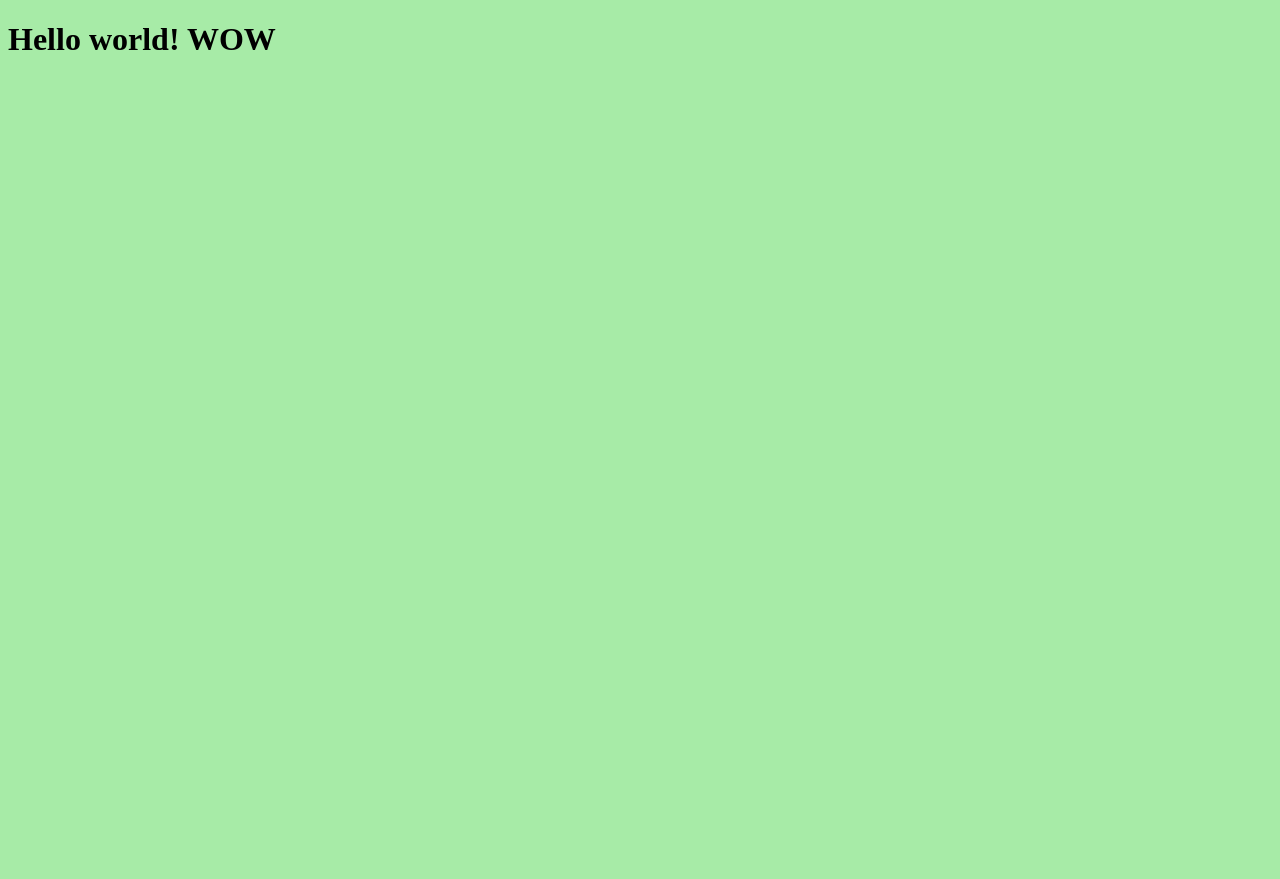
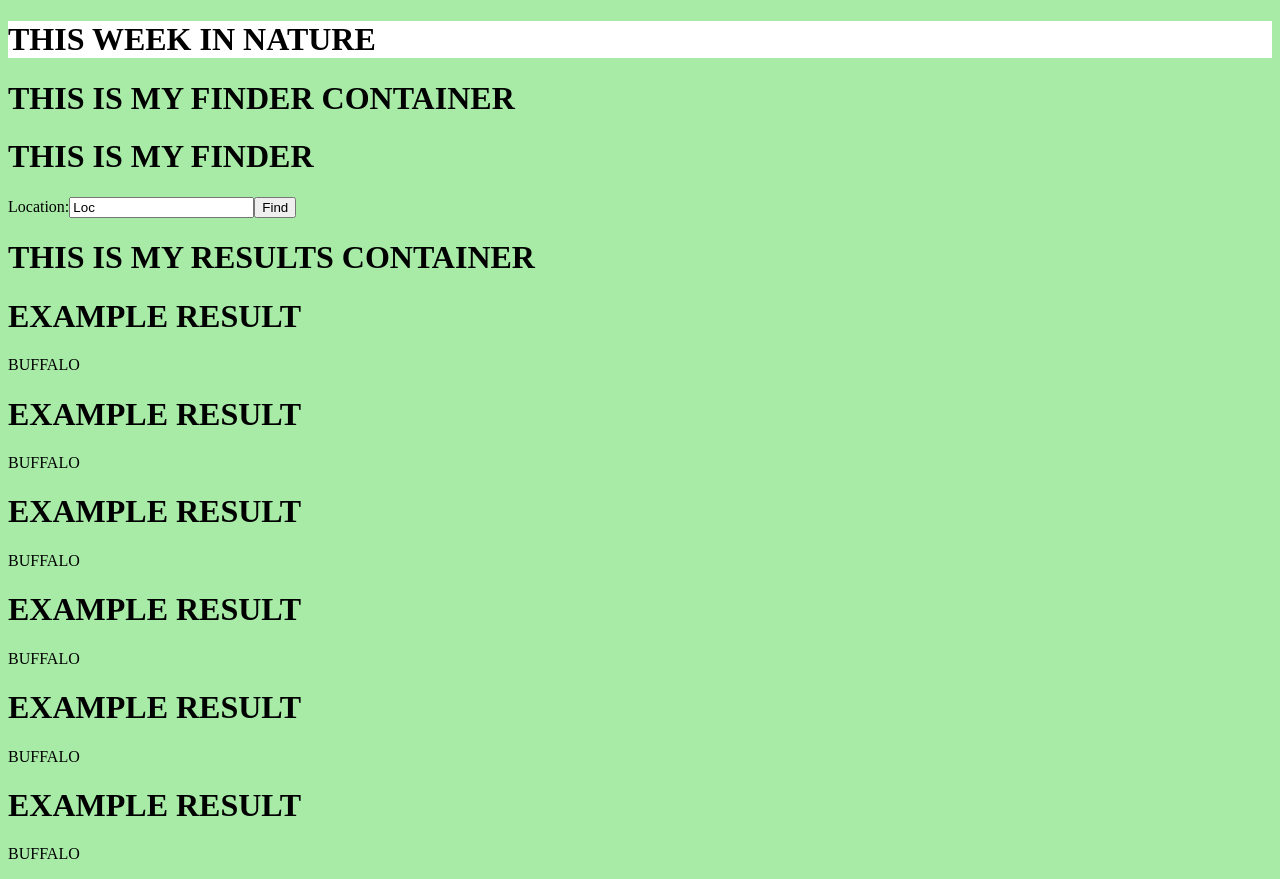
Before and after one commit to jasnoo/nature-week, a React app: page / in a window 1280 px wide. Before the commit the page ends 800 px from the top, so only its background shows below. Built offline with nearby package versions, Linux system fonts and the light colour scheme.

Commit message:
progress up to trying autocommit

```diff
--- a/client/components/App.js
+++ b/client/components/App.js
@@ -1,11 +1,18 @@
 import React, { Component } from 'react';
+import Header from './Header.js'
+import FinderContainer from './FinderContainer.js'
+
+
+
 
 class App extends Component {
 
     render() {
         return (
             <div>
-                <h1>Hello world! WOW</h1>
+                <Header />
+                <FinderContainer />
+                {/* <h1>Hello world! WOW</h1> */}
             </div>
         )
     }
--- /dev/null
+++ b/client/components/Finder.js
@@ -0,0 +1,30 @@
+import React, { Component } from 'react';
+
+
+class Finder extends Component {
+
+
+    render() {
+        return (
+            <div className='finder' locationInput={this.props.location_input} passThisDown2={this.props.passThisDown}>
+                <h1>THIS IS MY FINDER</h1>
+
+                {/* <form action={"/find"+"value"}>
+                     */}
+                <label for="location">Location:</label>
+                <input type="text" id="location" name="loc" onChange={this.props.handleChange} defaultValue='Loc' />
+                <button onClick={this.props.handleClick} id='findButton'>Find</button>
+                {/* <input type="submit" value="Submit" />
+                </form> */}
+
+                <div className='locationResults'>
+                    {this.props.location_input}
+                </div>
+
+
+            </div>
+        )
+    }
+}
+
+export default Finder;
--- /dev/null
+++ b/client/components/FinderContainer.js
@@ -0,0 +1,45 @@
+import React, { Component } from 'react';
+import ResultsContainer from './ResultsContainer.js'
+import Finder from './Finder.js'
+
+class FinderContainer extends Component {
+
+    constructor(props) {
+        super(props);
+        this.state = {
+            location_input: '',
+            location_id: '',
+            results: [],
+            test_text: 'PASSINGSTATE'
+
+        }
+        this.handleClick = this.handleClick.bind(this)
+        this.handleChange = this.handleChange.bind(this)
+
+    }
+
+    handleClick(e) {
+        console.log('this is happening')
+        console.log(e)
+        let location = document.getElementById('location').value
+        this.setState({ location_input: location })
+    }
+
+    handleChange(e) {
+        let location = document.getElementById('location').value
+
+        this.setState({ location_input: location })
+    }
+
+    render() {
+        return (
+            <div className='finderContainer'>
+                <h1>THIS IS MY FINDER CONTAINER</h1>
+                <Finder location_input={this.state.location_input} handleClick={this.handleClick} handleChange={this.handleChange} />
+                <ResultsContainer />
+            </div>
+        )
+    }
+}
+
+export default FinderContainer;
--- /dev/null
+++ b/client/components/Header.js
@@ -0,0 +1,15 @@
+import React, { Component } from 'react';
+
+class Header extends Component {
+
+    render() {
+        return (
+            <div className='header'>
+                <h1>THIS WEEK IN NATURE</h1>
+                <p></p>
+            </div>
+        )
+    }
+}
+
+export default Header;
--- /dev/null
+++ b/client/components/Result.js
@@ -0,0 +1,15 @@
+import React, { Component } from 'react';
+
+class Result extends Component {
+
+    render() {
+        return (
+            <div className='result'>
+                <h1>EXAMPLE RESULT</h1>
+                <p className='resultName'>BUFFALO</p>
+            </div>
+        )
+    }
+}
+
+export default Result;
--- /dev/null
+++ b/client/components/ResultsContainer.js
@@ -0,0 +1,19 @@
+import React, { Component } from 'react';
+import Result from './Result.js'
+
+class ResultsContainer extends Component {
+
+    render() {
+        return (
+            <div className='resultsContainer'>
+                <h1>THIS IS MY RESULTS CONTAINER</h1>
+                <Result />
+                <Result /><Result /><Result /><Result />
+                <Result />
+                <p></p>
+            </div>
+        )
+    }
+}
+
+export default ResultsContainer;
--- a/client/scss/_page.scss
+++ b/client/scss/_page.scss
@@ -1,3 +1,7 @@
 body {
     background: $lightGreen
 }
+
+.header {
+    background:white;
+}
--- a/webpack.config.js
+++ b/webpack.config.js
@@ -44,9 +44,9 @@ module.exports = {
 
         },
         // compress: true,
-        // port: 8080,
+        port: 8080,
         proxy: {
-            '/api': 'http://localhost:3000',
+            '/find': 'http://localhost:3000',
         }
     }
 
```
Also changed, not shown: server/controllers/finderController.js (added, +19 -0 lines), server/server.js (+12 -0 lines), 1 other file.
